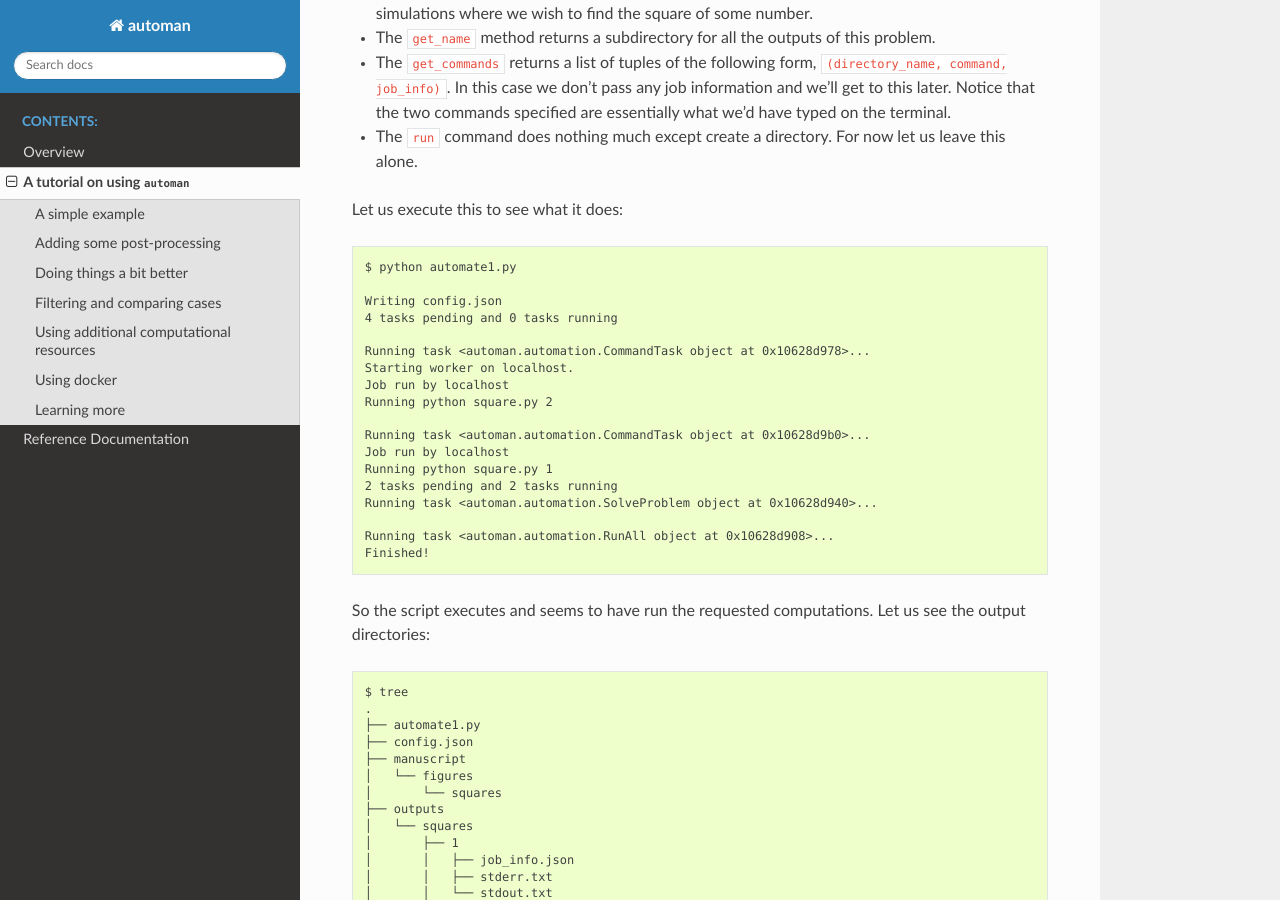
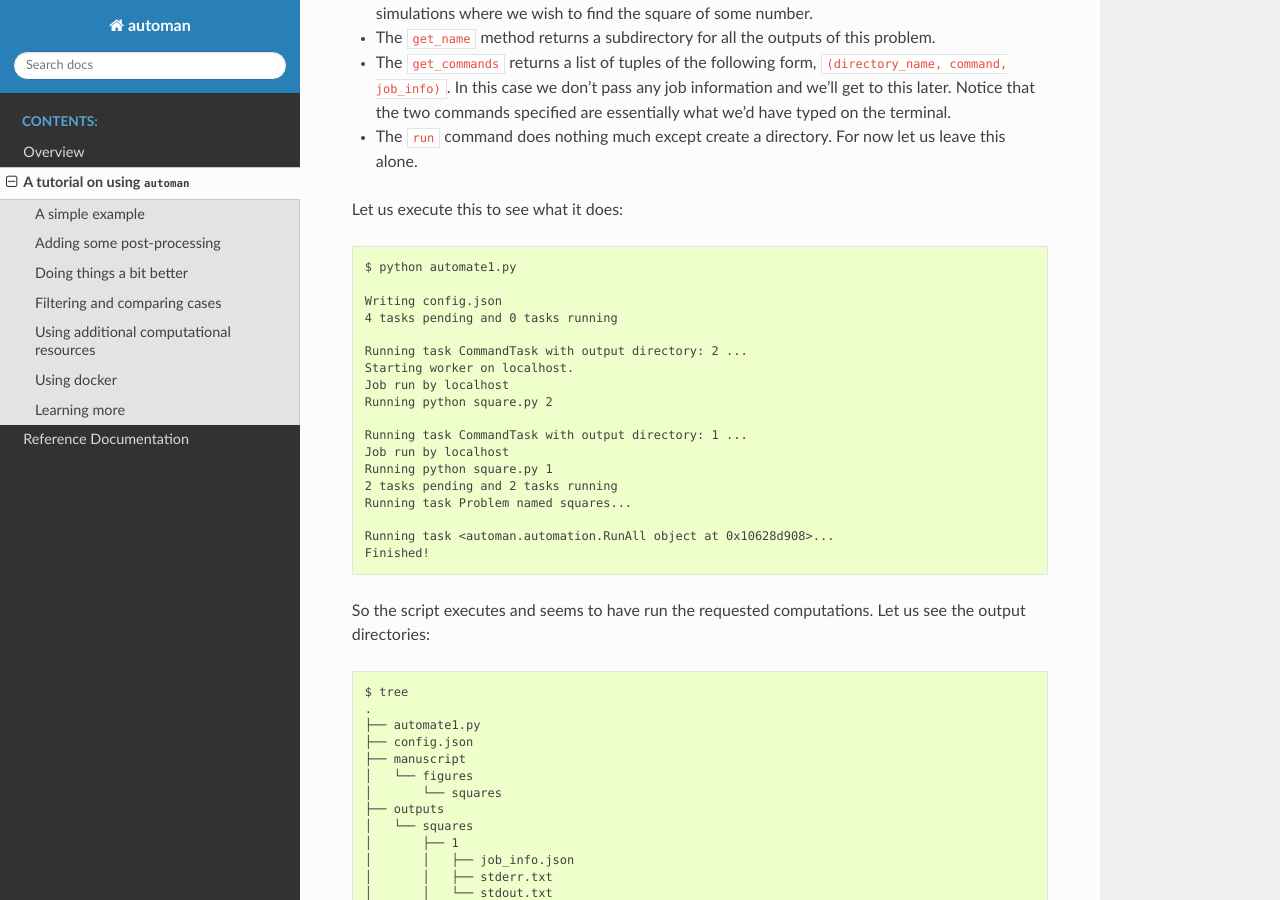
Before and after one commit to pypr/automan, a Sphinx documentation site: the page built from docs/source/tutorial.rst, in a window 1280 px wide and 900 px high, scrolled down 1638 px. Built offline with Sphinx 7.4.7 and the Read the Docs theme 2.0.0, drawn with Linux system fonts in a browser that asks for light colours; some of the changed text lies outside the part shown.

Commit message:
Use newer output in tutorial.

```diff
--- a/docs/source/tutorial.rst
+++ b/docs/source/tutorial.rst
@@ -84,16 +84,16 @@ Let us execute this to see what it does::
   Writing config.json
   4 tasks pending and 0 tasks running
 
-  Running task <automan.automation.CommandTask object at 0x10628d978>...
+  Running task CommandTask with output directory: 2 ...
   Starting worker on localhost.
   Job run by localhost
   Running python square.py 2
 
-  Running task <automan.automation.CommandTask object at 0x10628d9b0>...
+  Running task CommandTask with output directory: 1 ...
   Job run by localhost
   Running python square.py 1
   2 tasks pending and 2 tasks running
-  Running task <automan.automation.SolveProblem object at 0x10628d940>...
+  Running task Problem named squares...
 
   Running task <automan.automation.RunAll object at 0x10628d908>...
   Finished!
@@ -499,12 +499,12 @@ availability.  For example::
    $ python automate4.py
    14 tasks pending and 0 tasks running
 
-   Running task <automan.automation.CommandTask object at 0x1141da748>...
+   Running task CommandTask with output directory: 4 ...
    Starting worker on localhost.
    Job run by localhost
    Running python powers.py --output-dir outputs/powers/4 --power=4.0
 
-   Running task <automan.automation.CommandTask object at 0x1141da6d8>...
+   Running task CommandTask with output directory: 3 ...
    Starting worker on 10.1.10.242.
    Job run by 10.1.10.242
    Running python powers.py --output-dir outputs/powers/3 --power=3.0
```
